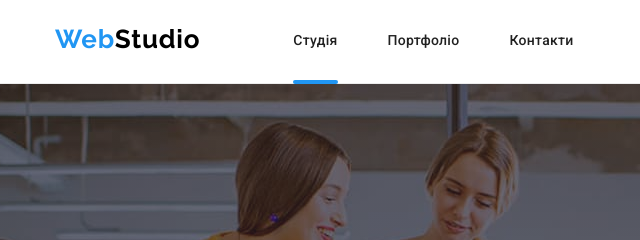
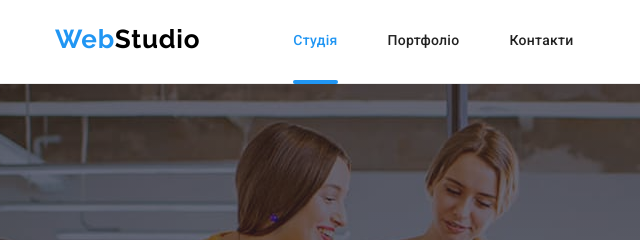
Before and after one commit to EvgeniyaVasilevskaya/-goit-markup-hw-06, a plain HTML site: page index.html in a window 1280 px wide. Shown: the top 240 px of the page, 0-640 px from the left. Drawn offline with nearby package versions, Linux system fonts and the light colour scheme.

Commit message:
Відредагувала

```diff
--- a/sass/components/_header.scss
+++ b/sass/components/_header.scss
@@ -37,6 +37,10 @@
     color: var(--accent-color);
   }
 
+  &--active {
+    color: var(--accent-color);
+  }
+
   &.header__link--active::after {
     position: absolute;
     bottom: -1px;
```
Also changed, not shown: css/main.css, css/main.min.css, 2 other files.
